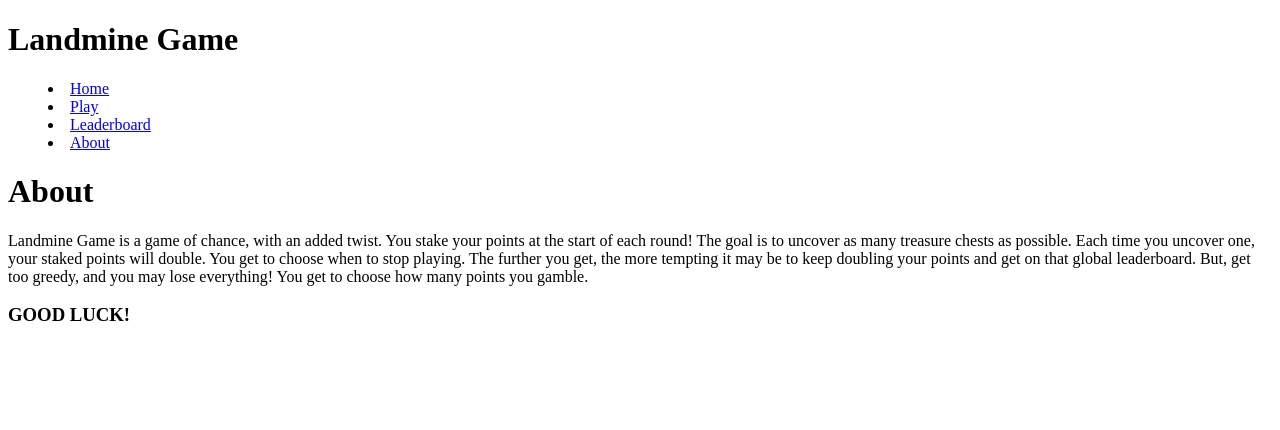
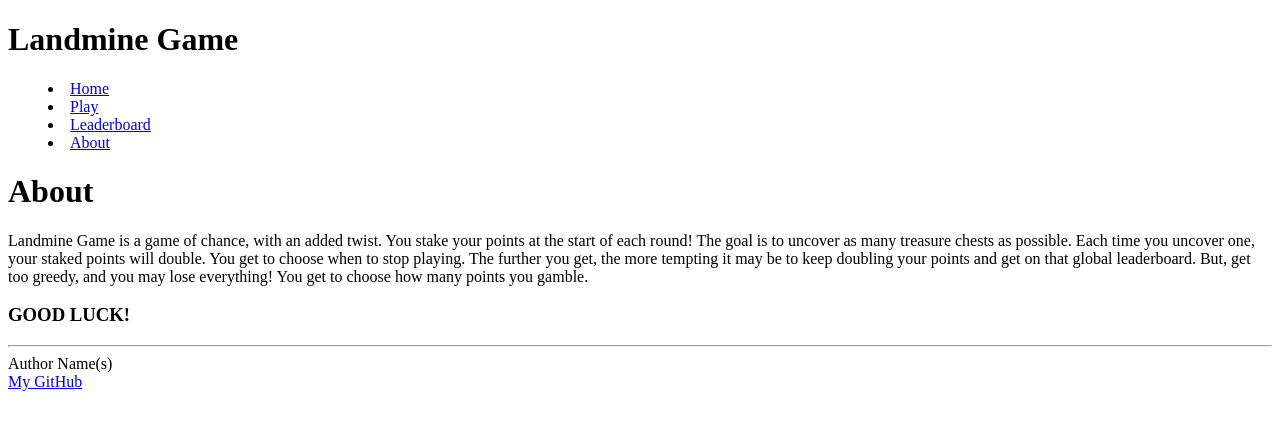
Before and after one commit to dkstapley11/startup, a plain HTML site: page about.html in a window 1280 px wide. Drawn offline with Linux system fonts and the light colour scheme.

Commit message:
added the footers

```diff
--- a/about.html
+++ b/about.html
@@ -5,6 +5,7 @@
     <meta name="viewport" content="width=device-width, initial-scale=1.0">
     <title>About</title>
 </head>
+<main>
     <body>
         <header>
             <h1>
@@ -28,4 +29,11 @@
             <h3>GOOD LUCK!</h3>
         </header>
     </body>
+    <footer>
+        <hr />
+        <span class="text-reset">Author Name(s)</span>
+        <br />
+        <a href="https://github.com/dkstapley11/startup.git">My GitHub</a>
+    </footer>
+</main>
 </html>
```
Lines whose indentation alone changed are shown as unchanged.
